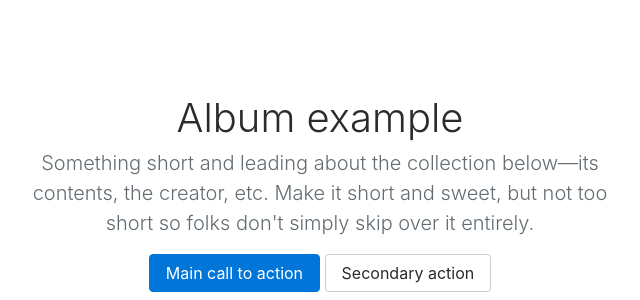
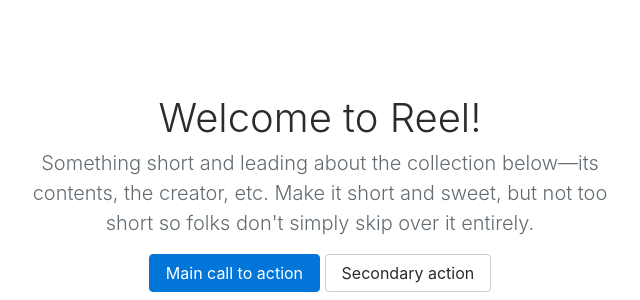
Before and after one commit to JohnVonNeumann/reel_rebuild-py, a Flask app: page / in a window 1280 px wide. Shown: the part 56-356 px from the top of the page, without its empty margins (320-960 px from the left). Run offline with Flask 2, Linux system fonts and the light colour scheme; some libraries are stand-ins or nearby versions.

Commit message:
tests would have failed on previous commit, fixed after runnign local tests, these things are great.

```diff
--- a/reel/templates/base.html
+++ b/reel/templates/base.html
@@ -49,7 +49,7 @@
 
     <section class="jumbotron text-center">
       <div class="container">
-        <h1 class="jumbotron-heading">Album example</h1>
+        <h1 class="jumbotron-heading">Welcome to Reel!</h1>
         <p class="lead text-muted">Something short and leading about the collection below—its contents, the creator, etc. Make it short and sweet, but not too short so folks don't simply skip over it entirely.</p>
         <p>
           <a href="#" class="btn btn-primary">Main call to action</a>
```
